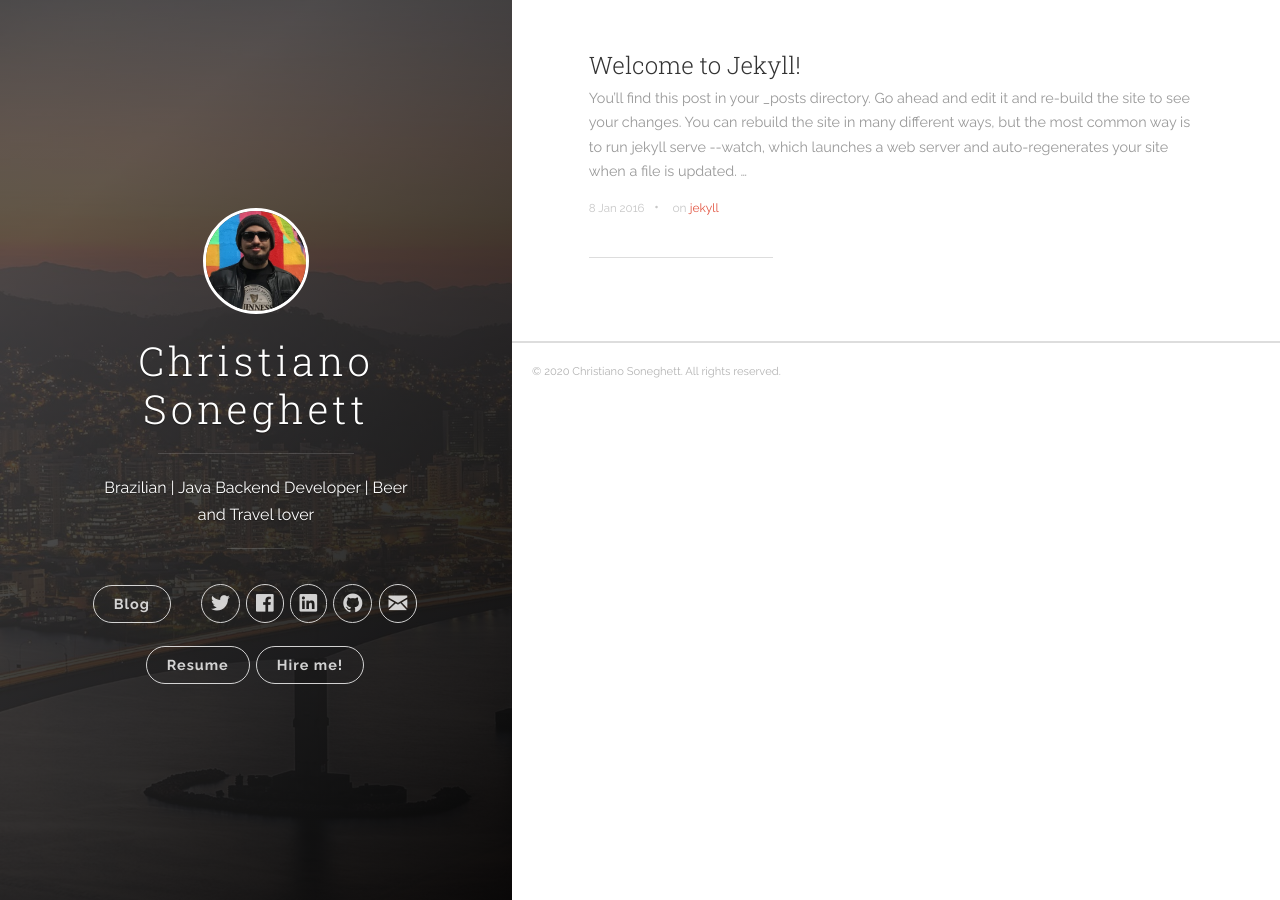
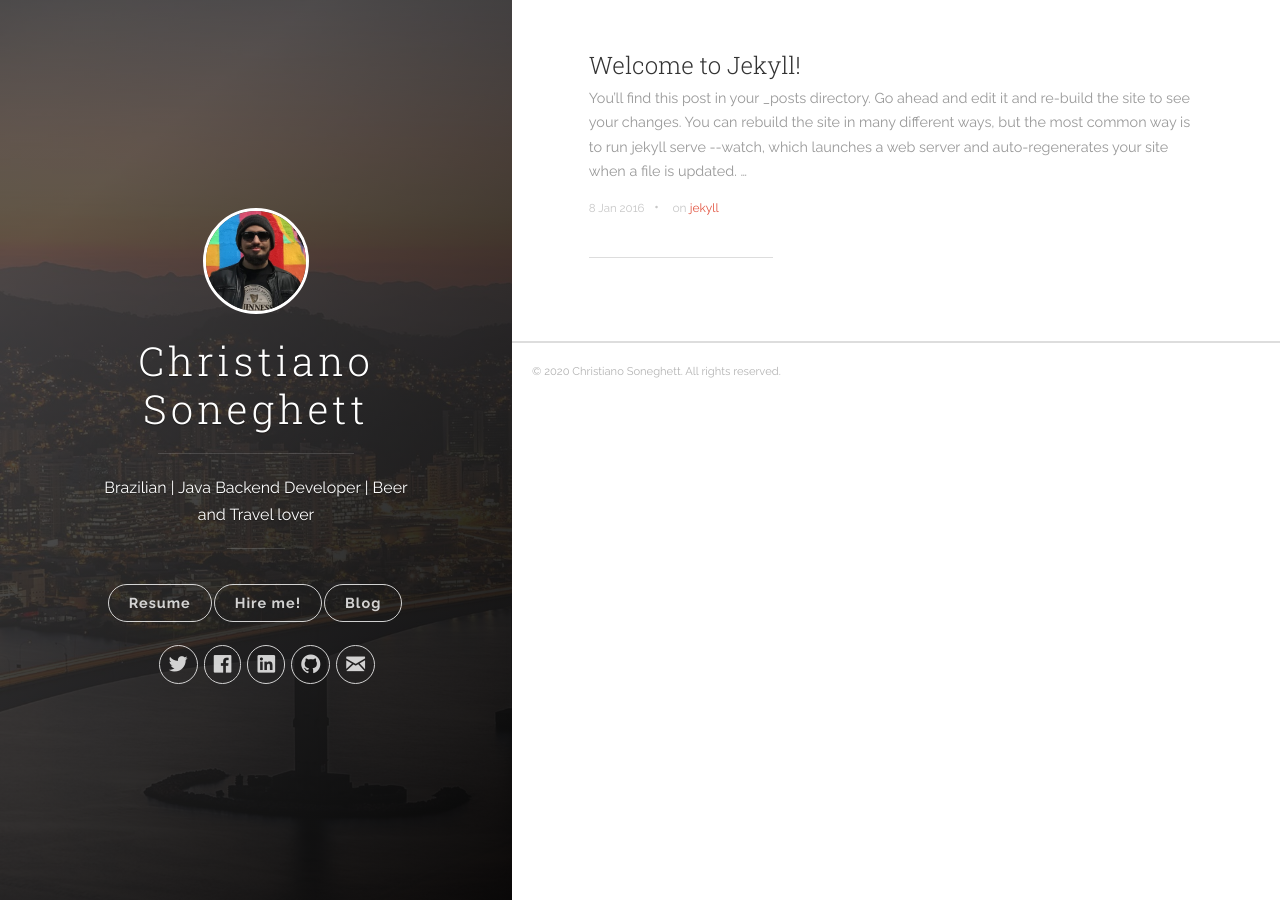
Before and after one commit to cpsoneghett/cpsoneghett.github.io, a Jekyll site: the page built from index.html, in a window 1280 px wide. Built offline with Jekyll 4.4.1, drawn with Linux system fonts in a browser that asks for light colours; the list of posts is cut into pages by our own code.

Commit message:
A few more changes: - Changed positions of buttons and icons; - Added Google Analytics feature.

```diff
--- a/_config.yml
+++ b/_config.yml
@@ -1,9 +1,9 @@
 # Site settings
 title: Christiano Soneghett
 description: 'Brazilian | Java Backend Developer | Beer and Travel lover'
-url: 'http://cpsoneghett.github.io/'
+url: 'http://cpsoneghett.github.io'
 baseurl: ''
-# google_analytics: 'UA-XXXXXX-X'
+google_analytics: 'UA-169209065-1'
 # disqus_shortname: 'your-disqus-name'
 
 author:
--- a/_includes/header.html
+++ b/_includes/header.html
@@ -18,11 +18,23 @@
 
         <div class="navigation-wrapper">
 
-          <nav class="cover-navigation cover-navigation--primary">
-            <ul class="navigation">
-              <li class="navigation__item"><a href="{{ site.baseurl }}/#blog" title="link to {{ site.title }} blog" class="blog-button">Blog</a></li>
-            </ul>
-          </nav>
+          <div class="navigation-wrapper">
+
+            <nav class="cover-navigation cover-navigation--primary">
+              <ul class="navigation">
+                <li class="navigation__item"><a href="http://cpsoneghett.github.io/CV" title="link to my Resume" class="button">Resume</a></li>
+              </ul>
+
+              <ul class="navigation">
+                <li class="navigation__item"><a href="mailto:{{ site.author.email }}" title="link to hire me =)" class="button">Hire me!</a></li>
+              </ul>
+
+              <ul class="navigation">
+                <li class="navigation__item"><a href="{{ site.baseurl }}/#blog" title="link to {{ site.title }} blog" class="blog-button">Blog</a></li>
+              </ul>
+            </nav>
+
+          </div>
 
           <nav class="cover-navigation navigation--social">
             <ul class="navigation">
@@ -90,21 +102,6 @@
 
         </div>
 
-        <div class="navigation-wrapper">
-
-          <nav class="cover-navigation cover-navigation--primary">
-            <ul class="navigation">
-              <li class="navigation__item"><a href="{{ site.url }}CV" title="link to my Resume" class="blog-button">Resume</a></li>
-            </ul>
-          </nav>
-
-          <nav class="cover-navigation cover-navigation--primary">
-            <ul class="navigation">
-              <li class="navigation__item"><a href="mailto:{{ site.author.email }}" title="link to hire me =)" class="blog-button">Hire me!</a></li>
-            </ul>
-          </nav>
-
-        </div>
       </div>
 
     </div>
```
